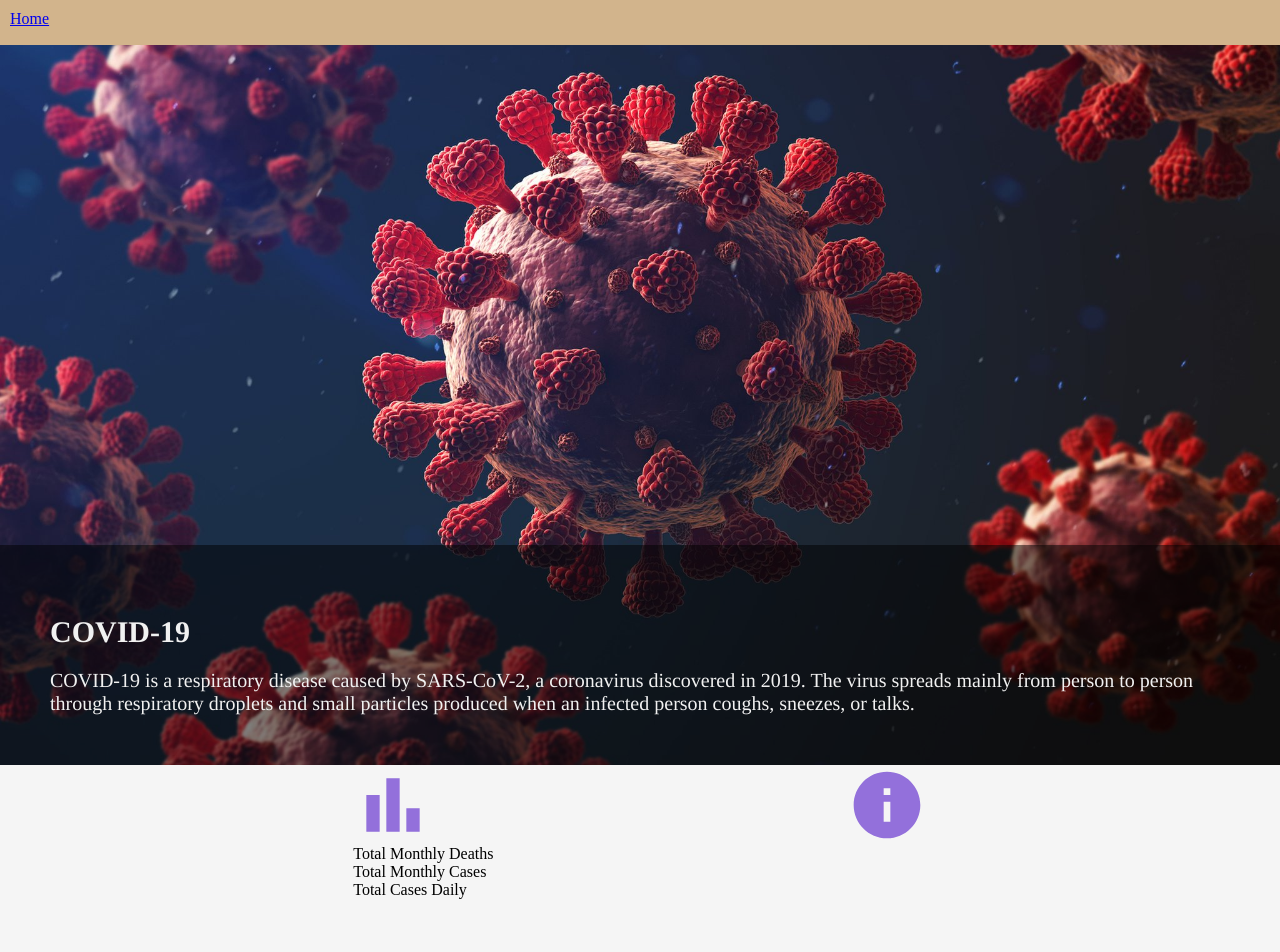
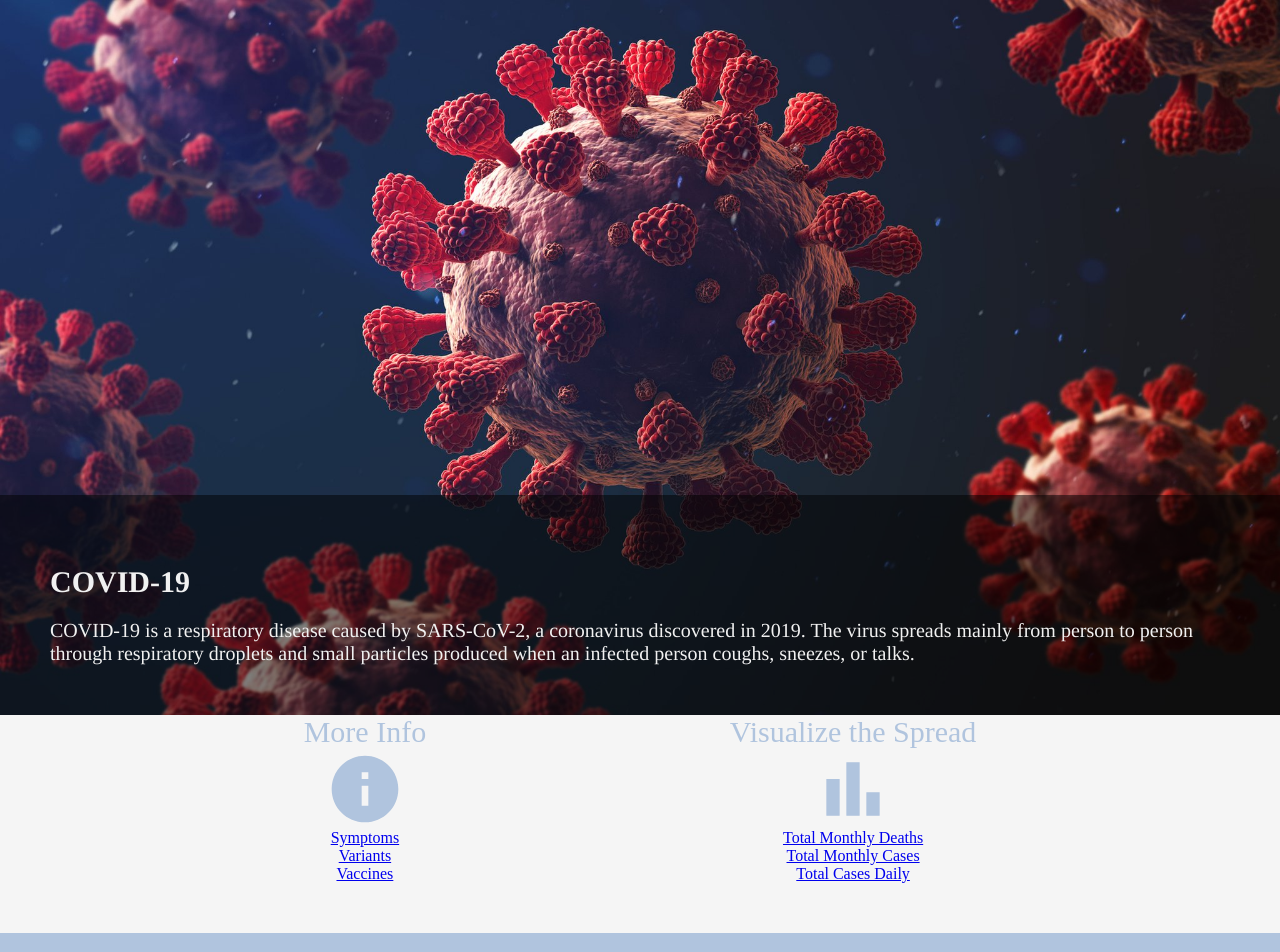
Before and after one commit to JamieHa8794/covidDisplay, a React app: page / in a window 1280 px wide. Shown: the top 952 px of the page. Before the commit the page ends 899 px from the top, so only its background shows below. Built offline with nearby package versions, Linux system fonts and the light colour scheme; no server answers.

Commit message:
more home, start footer

```diff
--- a/public/styles.css
+++ b/public/styles.css
@@ -31,7 +31,8 @@ nav{
 }
 
 .home-covid-img{
-    width: 100%
+    width: 100%;
+    max-height: 715px;
 }
 
 .container .content {
@@ -67,5 +68,18 @@ nav{
 .home-nav-sub-container{
     display: flex;
     flex-direction: column;
-    justify-content: center
+    justify-content: center;
+    align-items: center;
 }
+.home-nav-sub-title{
+    color: #B0C4DE;
+    font-size: 30px;
+}
+
+
+
+.footer-container{
+    margin-top: 50px;
+    height: 200px;
+    background-color: #B0C4DE;
+}
--- a/src/App.js
+++ b/src/App.js
@@ -5,6 +5,7 @@ import { HashRouter as Router, Route } from 'react-router-dom';
 
 import Nav from './Nav';
 import Home from './Home';
+import Footer from './Footer'
 import BarChartCasesDailyTotal from './BarChartCasesDailyToal';
 import BarChartDeathsMonthly from './BarChartDeathsMonthly';
 import BarChartCasesMonthly from './BarChartCasesMonthly'
@@ -28,11 +29,13 @@ class _App extends Component{
 
         return(
             <Router>
-                <Route path='/' component={Nav}/>
-                <Route path='/' component={Home}/>
+                {/* <Route path='/' component={Nav}/> */}
+                <Route exact path='/' component={Home}/>
                 <Route exact path='/CasesDailyTotal' component={BarChartCasesDailyTotal}/>
                 <Route exact path='/CasesMontly' component={BarChartCasesMonthly}/>
                 <Route exact path='/DeathsMonthly' component={BarChartDeathsMonthly}/>
+                <Route path='/' component={Footer}/>
+
             </Router>
 
         )
--- /dev/null
+++ b/src/Footer.js
@@ -0,0 +1,20 @@
+import React, {Component} from "react";
+
+class Footer extends Component{
+    constructor(){
+        super();
+    }
+    render(){
+        return(
+            <div className="footer-container">
+
+            </div>
+        )
+    }
+
+
+
+}
+
+
+export default Footer;
--- a/src/Home.js
+++ b/src/Home.js
@@ -4,6 +4,7 @@ import React, {Component} from 'react';
 import Paper from '@mui/material/Paper';
 import BarChartIcon from '@mui/icons-material/BarChart';
 import InfoIcon from '@mui/icons-material/Info';
+import { Link } from 'react-router-dom';
 
 class Home extends Component{
     constructor(){
@@ -37,29 +38,44 @@ class Home extends Component{
                 </div>
                 <div className='home-nav'>
                     <div className='home-nav-sub-container'>
+                        <div className='home-nav-sub-title'>
+                            More Info
+                        </div>
+                    <InfoIcon
+                        sx={{
+                            fontSize:'80',
+                            color: '#B0C4DE'
+                        }}
+                        />
+                        <Link to='/'>
+                        Symptoms
+                        </Link>
+                        <Link to='/CasesDailyTotal'>
+                        Variants
+                        </Link>
+                        <Link to='/CasesMontly'>
+                        Vaccines
+                        </Link>
+                    </div>
+                    <div className='home-nav-sub-container'>
+                        <div className='home-nav-sub-title'>
+                            Visualize the Spread
+                        </div>
                         <BarChartIcon
                         sx={{
                             fontSize:'80',
-                            color: '#9370DB'
+                            color: '#B0C4DE'
                         }}
                         />
-                        <div>
+                        <Link to='/DeathsMonthly'>
                         Total Monthly Deaths
-                        </div>
-                        <div>
+                        </Link>
+                        <Link to='/CasesMontly'>
                         Total Monthly Cases
-                        </div>
-                        <div>
+                        </Link>
+                        <Link to='/CasesDailyTotal'>
                         Total Cases Daily
-                        </div>
-                    </div>
-                    <div>
-                    <InfoIcon
-                        sx={{
-                            fontSize:'80',
-                            color: '#9370DB'
-                        }}
-                        />
+                        </Link>
                     </div>
                 </div>
 
```
